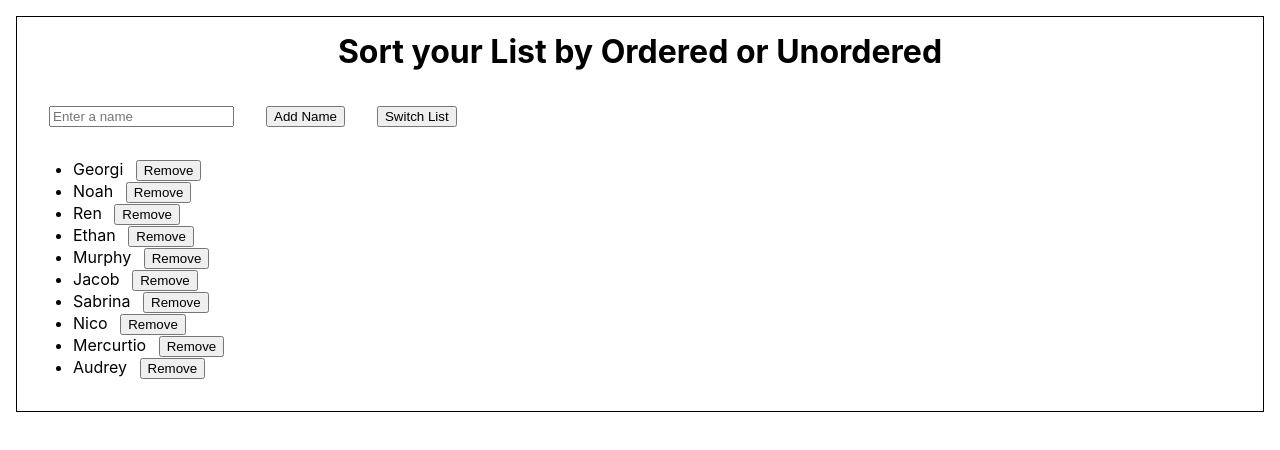
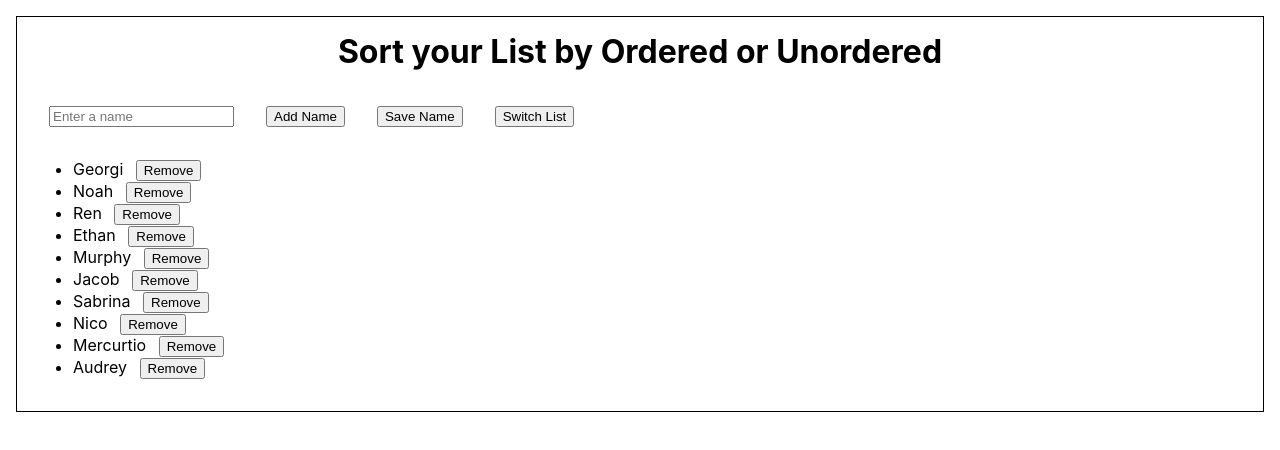
Before and after one commit to gbaref949/bellwork, a React (Create React App) app: page / in a window 1280 px wide. Shown: the top 450 px of the page. Built offline with nearby package versions, Linux system fonts and the light colour scheme.

Commit message:
Update List.jsx

```diff
--- a/src/components/List.jsx
+++ b/src/components/List.jsx
@@ -54,6 +54,9 @@ const List = ({ data }) => {
       <button onClick={addName} style={{ margin: '1rem' }}>
         Add Name
       </button>
+      <button onClick={saveNames} style={{ margin: '1rem' }}>
+        Save Name
+      </button>
       <button onClick={toggleListType} style={{ margin: '1rem' }}>
         Switch List
       </button>
@@ -64,10 +67,7 @@ const List = ({ data }) => {
               {item}{' '}
               <button
                 onClick={() => removeName(index)}
-                style={{ marginLeft: '0.5rem' }}
-              >
-                Remove
-              </button>
+                style={{ marginLeft: '0.5rem' }}>Remove</button>
             </li>
           ))}
         </ul>
@@ -78,10 +78,7 @@ const List = ({ data }) => {
               {item}{' '}
               <button
                 onClick={() => removeName(index)}
-                style={{ marginLeft: '0.5rem' }}
-              >
-                Remove
-              </button>
+                style={{ marginLeft: '0.5rem' }}> Remove </button>
             </li>
           ))}
         </ol>
```
